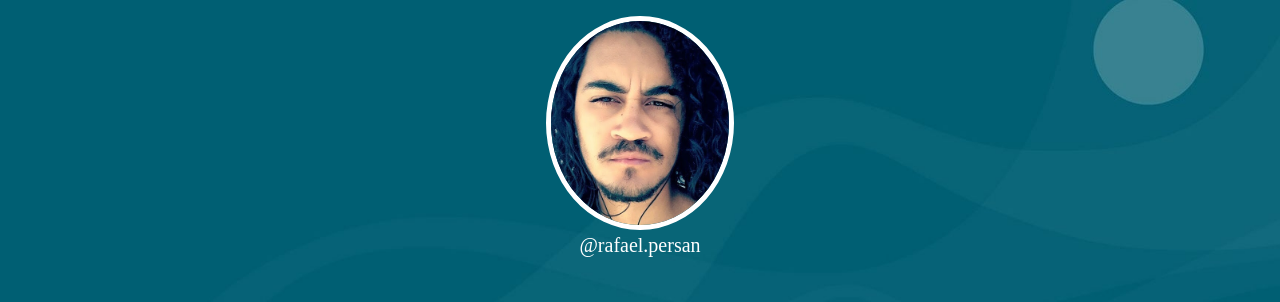
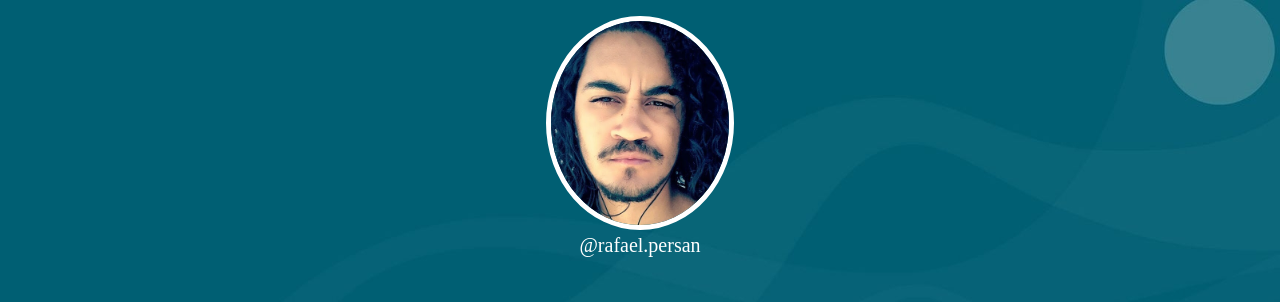
Before and after one commit to expartacos/link-me, a plain HTML site: page index.html in a window 1280 px wide. Shown: the top 302 px of the page. Drawn offline with Linux system fonts and the light colour scheme.

Commit message:
tela do celular

```diff
--- a/css/style.css
+++ b/css/style.css
@@ -1,5 +1,9 @@
+html{
+    height: 100%;
+}
+
 body{
-    background: url('../images/bg.jpg') no-repeat center center fixed;
+    background: url('../images/bg.jpg');
     /* faz a imagem caber na tela */
     background-size: cover;
     -webkit-background-size: cover;
@@ -7,6 +11,7 @@ body{
     -o-background-size: cover;
     text-align: center;
     color: white;
+    height: 100%;
 }
 
 .profile{
```
